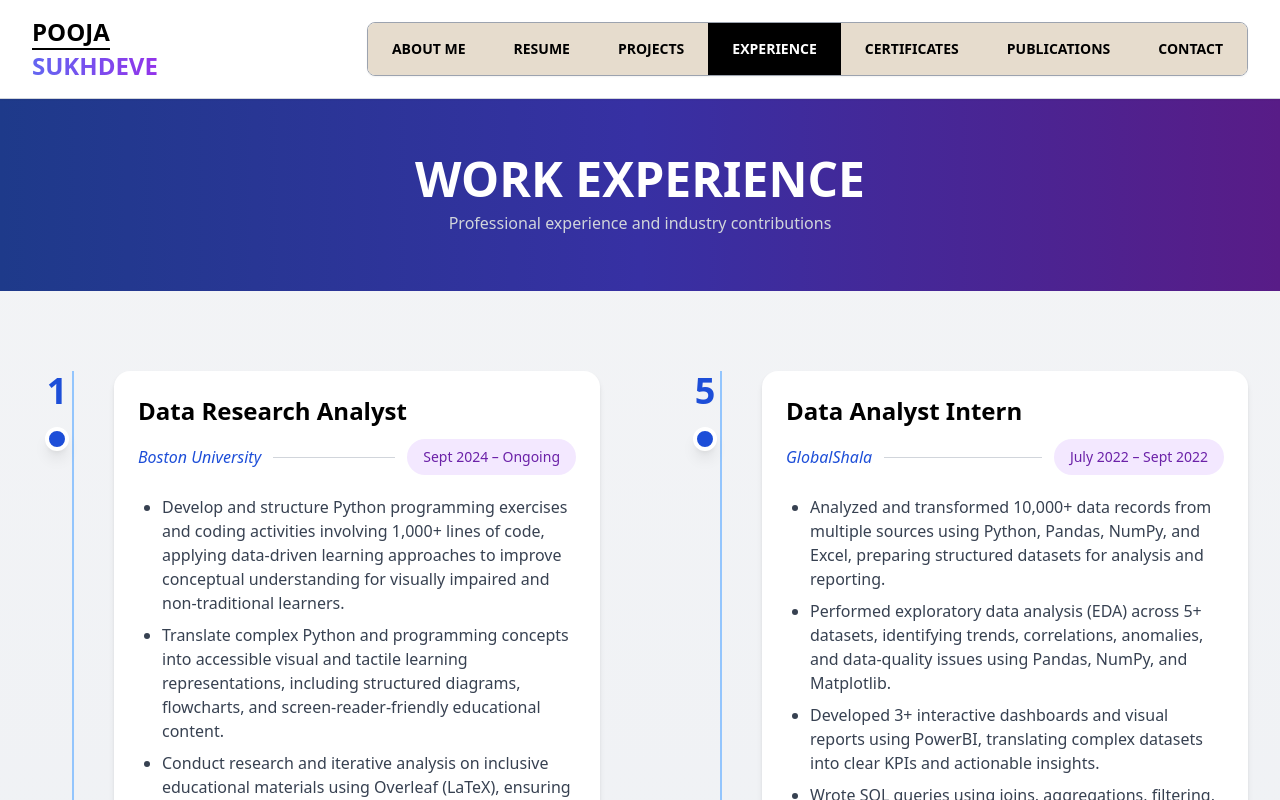
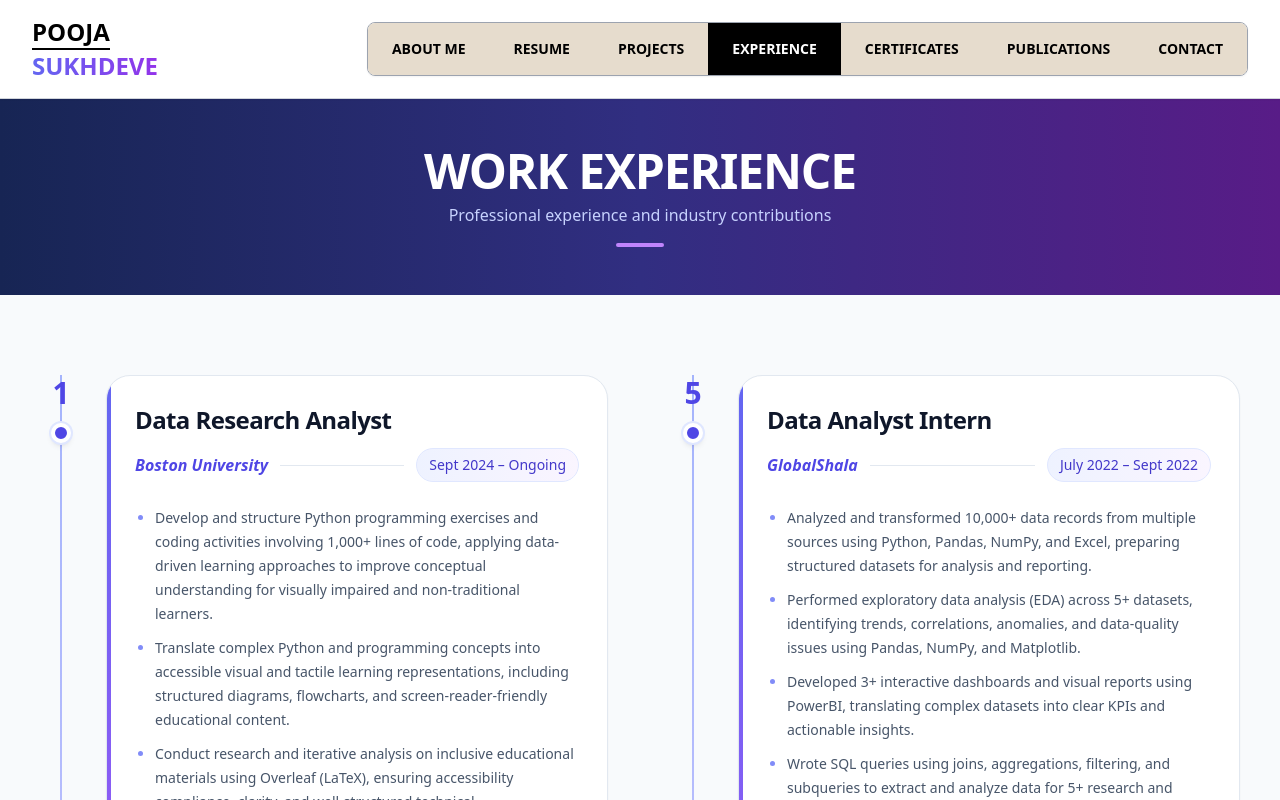
Before and after one commit to poojasukhdeve-project/pooja-sukhdeve-portfolio, a React (Vite) app: page /#/experience in a window 1280 px wide. Shown: the top 800 px of the page. Built offline with nearby package versions, Linux system fonts and the light colour scheme; the HTML template or start-up script is replaced by a standard one.

Commit message:
some chnages in the header section

```diff
--- a/src/data/experience.js
+++ b/src/data/experience.js
@@ -150,7 +150,7 @@ export const experiences = [
   ],
 
   skills: [
-     "Python",
+  "Python",
   "JavaScript",
   "React.js",
   "Node.js",
--- a/src/pages/Certificates.jsx
+++ b/src/pages/Certificates.jsx
@@ -74,14 +74,23 @@ return (
 <div>
 
 {/* HEADER */}
-<div className="bg-gradient-to-r from-blue-900 via-indigo-800 to-purple-900 py-14 text-center">
-<h1 className="text-4xl sm:text-5xl md:text-5xl font-bold text-white leading-tight">
-MY CERTIFICATES
-</h1>
-<p className="text-gray-300 mt-2">
-Professional certifications and achievements
-</p>
-</div>
+<section className="relative overflow-hidden bg-gradient-to-r from-blue-950 via-indigo-900 to-purple-900 py-10 md:py-12">
+
+  <div className="relative text-center px-6">
+
+    <h1 className="text-3xl sm:text-4xl md:text-5xl font-extrabold text-white tracking-tight">
+      MY CERTIFICATES
+    </h1>
+
+    <p className="text-indigo-200 mt-2 text-sm md:text-base">
+      Professional certifications and achievements
+    </p>
+
+    <div className="mx-auto mt-4 w-12 h-1 bg-purple-400 rounded-full"></div>
+
+  </div>
+
+</section>
 
 
 {/* SECTION */}
--- a/src/pages/Experience.jsx
+++ b/src/pages/Experience.jsx
@@ -2,84 +2,55 @@ import { experiences } from "../data/experience";
 
 export default function Experience() {
 
-  // Split Experiences Into Two Columns
   const leftExperiences = experiences.slice(0, 4);
-  const rightExperiences = experiences.slice(4, 7);
+  const rightExperiences = experiences.slice(4, 8);
 
-  return (
+  const ExperienceCard = ({ exp, number }) => (
+    <div className="relative flex gap-6">
 
-    <div className="bg-gradient-to-b from-gray-100 to-slate-200 min-h-screen">
+      {/* Timeline Number + Dot */}
+      <div className="relative flex flex-col items-center min-w-[42px]">
 
-      {/* HERO SECTION */}
-      <div className="bg-gradient-to-r from-blue-900 via-indigo-800 to-purple-900 py-14 text-center">
+        {/* Number */}
+        <span className="text-3xl font-extrabold text-indigo-600">
+          {number}
+        </span>
 
-        <h1 className="text-4xl sm:text-5xl md:text-5xl font-bold text-white leading-tight">
-          WORK EXPERIENCE
-        </h1>
-
-        <p className="text-gray-300 mt-2">
-          Professional experience and industry contributions
-        </p>
+        {/* Dot */}
+        <div className="absolute top-12 w-5 h-5 bg-indigo-600 border-4 border-white rounded-full shadow-md ring-2 ring-indigo-100"></div>
 
       </div>
 
-      {/* EXPERIENCE SECTION */}
-      <div className="max-w-7xl mx-auto px-8 py-20">
 
-        <div className="grid md:grid-cols-2 gap-20">
+      {/* Experience Card */}
+      <div className="group relative flex-1 bg-white rounded-3xl border border-slate-200 shadow-sm p-7 overflow-hidden hover:shadow-xl hover:-translate-y-1 transition-all duration-300">
 
-          {/* LEFT COLUMN */}
-          <div className="relative">
+        {/* Gradient Accent */}
+        <div className="absolute left-0 top-0 bottom-0 w-1 bg-gradient-to-b from-indigo-500 to-purple-500"></div>
 
-            {/* Vertical Timeline Line */}
-            <div className="absolute left-10 top-0 h-full w-[2px] bg-blue-300"></div>
 
-            <div className="space-y-10">
-
-              {leftExperiences.map((exp, index) => (
-
-                <div
-                  key={index}
-                  className="relative flex gap-8"
-                >
-
-                  {/* Number + Dot */}
-                  <div className="relative flex flex-col items-center min-w-[50px]">
-
-                    {/* Number */}
-                    <span className="text-4xl font-bold text-blue-700">
-                      {index + 1}
-                    </span>
-
-                    {/* Timeline Dot */}
-                    <div className="absolute top-14 w-6 h-6 bg-blue-700 border-4 border-white rounded-full shadow-lg"></div>
-
-                  </div>
-
-                  {/* EXPERIENCE CARD */}
-                  <div className="flex-1 bg-white rounded-2xl shadow-md p-6 hover:shadow-2xl hover:-translate-y-2 hover:scale-[1.01] transition-all duration-300">
-
-                    {/* HEADER */}
+        {/* Header */}
         <div>
 
           {/* Role */}
-                      <h2 className="text-2xl font-bold text-black mb-3">
+          <h2 className="text-xl md:text-2xl font-bold text-slate-900 mb-3 tracking-tight">
             {exp.role}
           </h2>
 
-                      {/* Company + Line + Duration */}
+
+          {/* Company + Duration */}
           <div className="flex items-center gap-3 flex-wrap">
 
             {/* Company */}
-                        <p className="text-blue-700 italic text-base whitespace-nowrap">
+            <p className="text-indigo-600 italic font-semibold text-sm md:text-base whitespace-nowrap">
               {exp.company}
             </p>
 
-                        {/* Line */}
-                        <div className="flex-1 h-[1px] bg-gray-300 min-w-[40px]"></div>
+            {/* Divider */}
+            <div className="flex-1 h-px bg-slate-200 min-w-[30px]"></div>
 
             {/* Duration */}
-                        <div className="bg-purple-100 text-purple-800 px-4 py-2 rounded-full text-sm whitespace-nowrap">
+            <div className="bg-gradient-to-r from-indigo-50 to-purple-50 text-indigo-700 border border-indigo-100 px-3 py-1.5 rounded-full text-xs md:text-sm font-medium whitespace-nowrap">
               {exp.duration}
             </div>
 
@@ -87,8 +58,9 @@ export default function Experience() {
 
         </div>
 
-                    {/* BULLET POINTS */}
-                    <ul className="list-disc pl-6 mt-5 space-y-2 text-gray-700 text-base leading-6">
+
+        {/* Bullet Points */}
+        <ul className="list-disc pl-5 mt-6 space-y-2.5 text-slate-600 text-sm leading-6 marker:text-indigo-400">
 
           {exp.points.map((point, i) => (
             <li key={i}>
@@ -98,13 +70,14 @@ export default function Experience() {
 
         </ul>
 
-                    {/* SKILLS */}
-                    <div className="flex flex-wrap gap-3 mt-5">
+
+        {/* Skills */}
+        <div className="flex flex-wrap gap-2 mt-6 pt-5 border-t border-slate-100">
 
           {exp.skills.map((skill, i) => (
             <span
               key={i}
-                          className="bg-blue-100 text-blue-800 px-3 py-1 rounded-full text-xs"
+              className="bg-slate-100 text-slate-600 border border-slate-200 px-3 py-1.5 rounded-full text-xs font-medium hover:bg-indigo-50 hover:text-indigo-600 hover:border-indigo-100 transition"
             >
               {skill}
             </span>
@@ -115,93 +88,86 @@ export default function Experience() {
       </div>
 
     </div>
+  );
 
+
+  return (
+
+    <div className="bg-slate-50 min-h-screen">
+
+      {/* ========================================
+          HERO
+      ======================================== */}
+
+<section className="relative overflow-hidden bg-gradient-to-r from-blue-950 via-indigo-900 to-purple-900 py-10 md:py-12">
+
+  <div className="relative text-center px-6">
+
+    <h1 className="text-3xl sm:text-4xl md:text-5xl font-extrabold text-white tracking-tight">
+      WORK EXPERIENCE
+    </h1>
+
+    <p className="text-indigo-200 mt-2 text-sm md:text-base">
+      Professional experience and industry contributions
+    </p>
+
+    <div className="mx-auto mt-4 w-12 h-1 bg-purple-400 rounded-full"></div>
+
+  </div>
+
+</section>
+
+
+      {/* ========================================
+          EXPERIENCE SECTION
+      ======================================== */}
+
+      <section className="max-w-7xl mx-auto px-5 sm:px-8 lg:px-10 py-16 md:py-20">
+
+        <div className="grid grid-cols-1 lg:grid-cols-2 gap-10 lg:gap-16">
+
+
+          {/* ====================================
+              LEFT COLUMN — 1 TO 4
+          ==================================== */}
+
+          <div className="relative">
+
+            {/* Timeline */}
+            <div className="absolute left-[20px] top-0 bottom-0 w-[2px] bg-gradient-to-b from-indigo-300 via-purple-200 to-transparent"></div>
+
+            <div className="space-y-10">
+
+              {leftExperiences.map((exp, index) => (
+                <ExperienceCard
+                  key={index}
+                  exp={exp}
+                  number={index + 1}
+                />
               ))}
 
             </div>
 
           </div>
 
-          {/* RIGHT COLUMN */}
+
+          {/* ====================================
+              RIGHT COLUMN — 5 TO 8
+          ==================================== */}
+
           <div className="relative">
 
-            {/* Vertical Timeline Line */}
-            <div className="absolute left-10 top-0 h-full w-[2px] bg-blue-300"></div>
+            {/* Timeline */}
+            <div className="absolute left-[20px] top-0 bottom-0 w-[2px] bg-gradient-to-b from-indigo-300 via-purple-200 to-transparent"></div>
 
             <div className="space-y-10">
 
               {rightExperiences.map((exp, index) => (
-
-                <div
+                <ExperienceCard
                   key={index}
-                  className="relative flex gap-8"
-                >
-
-                  {/* Number + Dot */}
-                  <div className="relative flex flex-col items-center min-w-[50px]">
-
-                    {/* Number */}
-                    <span className="text-4xl font-bold text-blue-700">
-                      {index + 5}
-                    </span>
-
-                    {/* Timeline Dot */}
-                    <div className="absolute top-14 w-6 h-6 bg-blue-700 border-4 border-white rounded-full shadow-lg"></div>
-
-                  </div>
-
-                  {/* EXPERIENCE CARD */}
-                  <div className="flex-1 bg-white rounded-2xl shadow-md p-6 hover:shadow-2xl hover:-translate-y-2 hover:scale-[1.01] transition-all duration-300">
-
-                    {/* HEADER */}
-                    <div>
-
-                      {/* Role */}
-                      <h2 className="text-2xl font-bold text-black mb-3">
-                        {exp.role}
-                      </h2>
-
-                      {/* Company + Line + Duration */}
-                      <div className="flex items-center gap-3 flex-wrap">
-
-                        {/* Company */}
-                        <p className="text-blue-700 italic text-base whitespace-nowrap">
-                          {exp.company}
-                        </p>
-
-                        {/* Line */}
-                        <div className="flex-1 h-[1px] bg-gray-300 min-w-[40px]"></div>
-
-                        {/* Duration */}
-                        <div className="bg-purple-100 text-purple-800 px-4 py-2 rounded-full text-sm whitespace-nowrap">
-                          {exp.duration}
-                        </div>
-
-                      </div>
-
-                    </div>
-
-                    {/* BULLET POINTS */}
-                    <ul className="list-disc pl-6 mt-5 space-y-2 text-gray-700 text-base leading-6">
-
-                      {exp.points.map((point, i) => (
-                        <li key={i}>
-                          {point}
-                        </li>
-                      ))}
-
-                    </ul>
-
-                    {/* SKILLS */}
-                    <div className="flex flex-wrap gap-3 mt-5">
-
-                      {exp.skills.map((skill, i) => (
-                        <span
-                          key={i}
-                          className="bg-blue-100 text-blue-800 px-3 py-1 rounded-full text-xs"
-                        >
-                          {skill}
-                        </span>
+                  exp={exp}
+                  number={index + 5}
+                />
               ))}
 
             </div>
@@ -210,17 +176,8 @@ export default function Experience() {
 
         </div>
 
-              ))}
+      </section>
 
     </div>
-
-          </div>
-
-        </div>
-
-      </div>
-
-    </div>
-
   );
 }
```
Also changed, not shown: src/pages/Contact.jsx (+15 -9 lines), src/pages/Projects.jsx (+16 -8 lines), src/pages/Publications.jsx (+12 -3 lines). Lines whose indentation alone changed are shown as unchanged.
